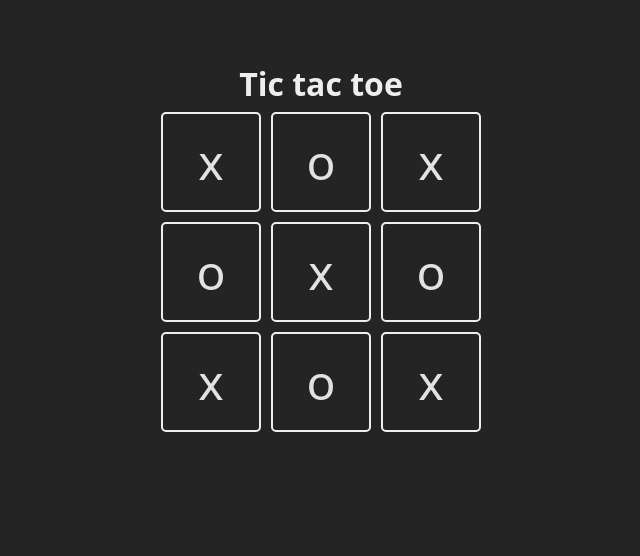
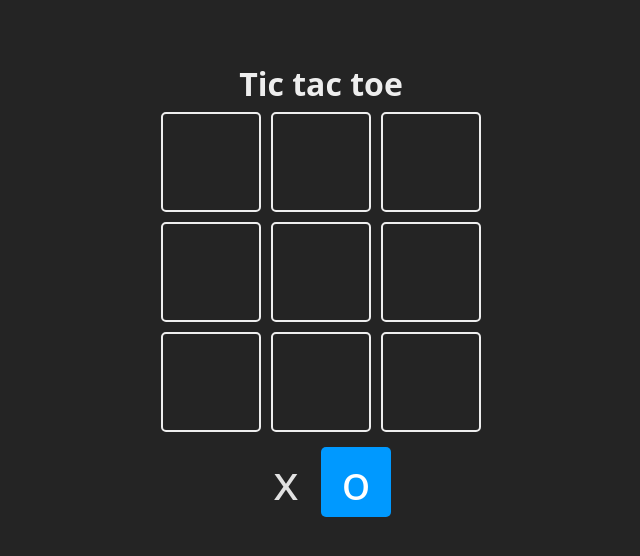
Before and after one commit to jaaneo/react-follow-x-card, a React (Vite) app in the folder projects/02-gato/: page / in a window 1280 px wide. Shown: the top 556 px of the page, without its empty margins (319-959 px from the left). Built offline with nearby package versions, Linux system fonts and the light colour scheme.

Commit message:
add function newTurn

```diff
--- a/projects/02-gato/src/App.jsx
+++ b/projects/02-gato/src/App.jsx
@@ -7,17 +7,30 @@ const TURNS = {
   O: 'o'
 }
 
+const Square = ({ children, isSelected, updateBoard, index }) => {
+  const className = `square ${isSelected ? 'is-selected' : ''}`
 
-const Square = ({ children, updateBoard, index }) => {
+  const handleClick = () => {
+    updateBoard()
+  }
+
   return (
-    <div className='square'>
+    <div onClick={handleClick} className={className}>
       {children}
     </div>
   )
 }
 
 function App() {
-  const [board, setBoard] = useState(['x', 'o', 'x', 'o', 'x', 'o', 'x', 'o', 'x'])
+  const [board, setBoard] = useState(
+    Array(9).fill(null)
+  )
+
+  const [turn, setTurn] = useState(TURNS.O)
+
+  const updateBoard = () => {
+    const newTurn = turn === TURNS.X ? TURNS.O : TURNS.X
+  }
 
   return (
     <main className='board'>
@@ -27,12 +40,25 @@ function App() {
           board.map((_, index) => {
             return  (
               <Square
-              key={index}
-              index = {index}>
-                  {board[index]}
+                key={index}
+                index={index}
+                updateBoard={updateBoard}
+              >
+                {board[index]}
               </Square>
             )
-          })}
+          })
+        }
+      </section>
+
+      <section className="turn">
+        <Square isSelected={turn === TURNS.X}>
+          {TURNS.X}
+        </Square>
+        <Square isSelected={turn === TURNS.O}>
+          {TURNS.O}
+        </Square>
+
       </section>
     </main>
   )
```
